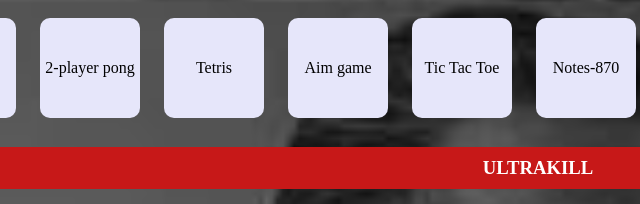
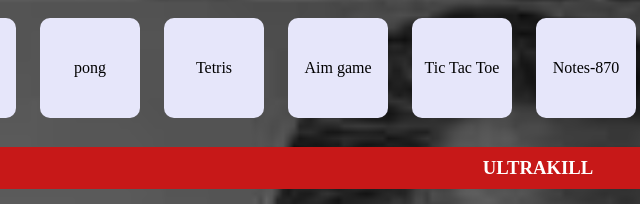
Before and after one commit to yaboi870/Ultraclip, a plain HTML site: page index.html in a window 1280 px wide. Shown: the top 204 px of the page, 102-742 px from the left. Drawn offline with Linux system fonts and the light colour scheme; grey boxes are pictures that could not be loaded.

Commit message:
Update index.html

```diff
--- a/index.html
+++ b/index.html
@@ -55,7 +55,7 @@
 
 <body>
     <div class="square"><a href="https://smbmovie.supertommy.com/">Mario</a></div>
-    <div class="square"><a href="https://yaboi870.github.io/2playergame/">2-player pong</a></div>
+    <div class="square"><a href="https://yaboi870.github.io/2playergame/">pong</a></div>
     <div class="square"><a href="https://yaboi870.github.io/stackable/">Tetris</a></div>
     <div class="square"><a href="https://yaboi870.github.io/Aim-game/">Aim game</a></div>
     <div class="square"><a href="https://yaboi870.github.io/Tick-Tack-Toe/">Tic Tac Toe</a></div>
```
